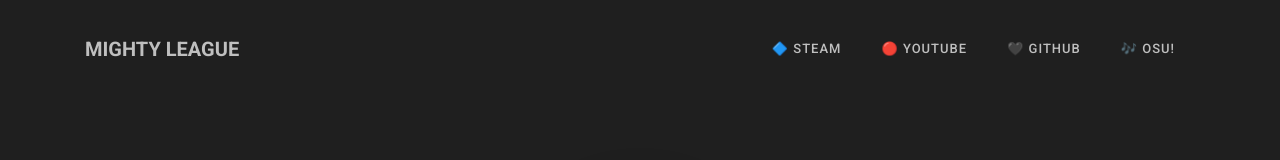
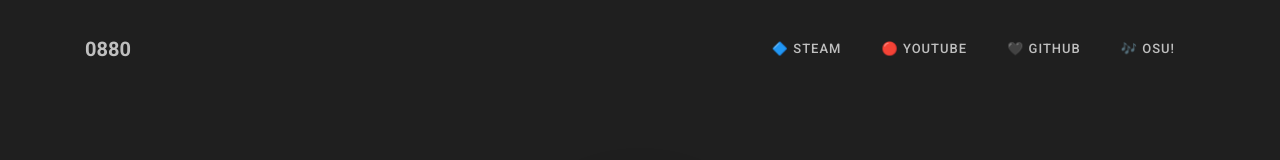
Before and after one commit to TheGiga/thegiga.github.io, a plain HTML site: page index.html in a window 1280 px wide. Shown: the top 160 px of the page. Drawn offline with Linux system fonts and the light colour scheme; a web font is replaced by a local one.

Commit message:
Update index.html

```diff
--- a/index.html
+++ b/index.html
@@ -63,7 +63,7 @@
 
     <nav class="navbar navbar-expand-lg navbar-dark ftco_navbar bg-dark ftco-navbar-light" id="ftco-navbar">
 	    <div class="container">
-	      <a class="navbar-brand" href="https://mightyleague.ru/index.html">MIGHTY LEAGUE</a>
+	      <a class="navbar-brand" href="index.html">0880</a>
 	      <button class="navbar-toggler" type="button" data-toggle="collapse" data-target="#ftco-nav" aria-controls="ftco-nav" aria-expanded="false" aria-label="Toggle navigation">
 	        <span class="oi oi-menu"></span> Меню</button>
 
```
